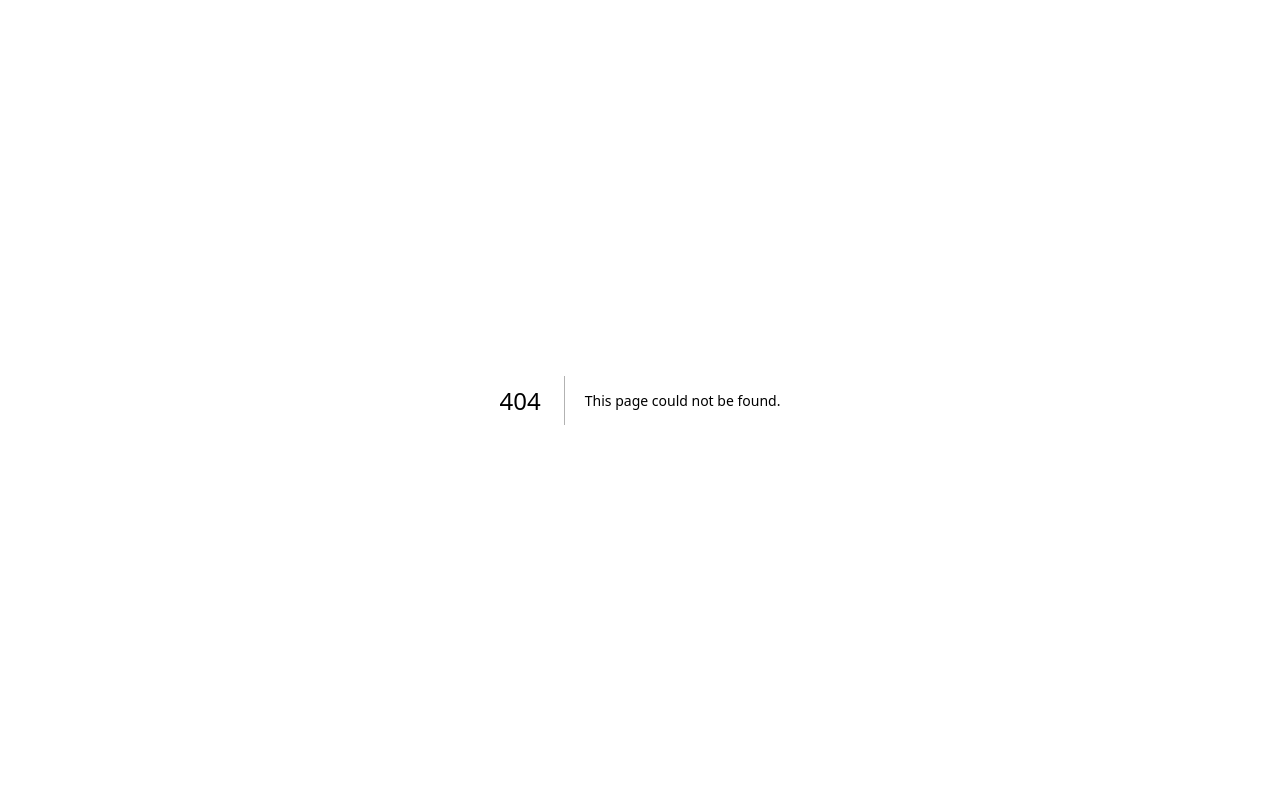
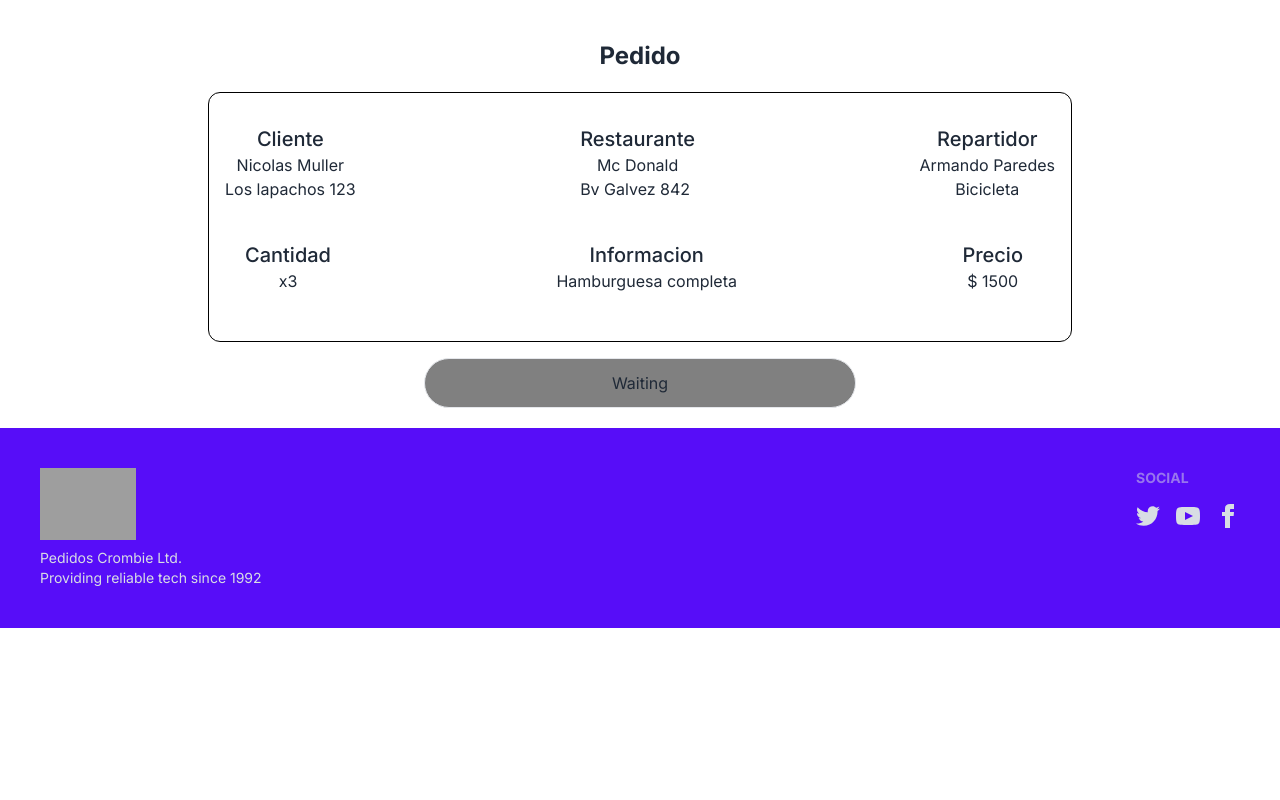
Before and after one commit to Wallesi/PedidosCrombie, a Next.js app: page /User/stagePedido in a window 1280 px wide. Before the commit this address had no page. Shown: the top 800 px of the page. Built offline with nearby package versions, Linux system fonts and the light colour scheme; grey boxes are pictures that could not be loaded.

Commit message:
front stagePedido finished

```diff
--- /dev/null
+++ b/src/app/User/stagePedido/page.tsx
@@ -0,0 +1,95 @@
+"use client"
+import { useState } from "react";
+
+export default function () {
+
+    const [estadoPedido, setEstadoPedido] = useState(0);
+    const estados = ['estado-gris', 'estado-amarillo', 'estado-verde', 'estado-verde-medio', 'estado-verde-oscuro', 'estado-rojo'];
+    const coloresFondo = ['gray', 'yellow', 'green', 'limegreen', 'darkgreen', 'red'];
+    const nombresColores = ['Waiting', 'Onprep', 'Prep', 'OnItsway', 'Received', 'Canceled'];
+
+    const handleClick = () => {
+        if (estadoPedido < estados.length - 1) {
+            setEstadoPedido(estadoPedido + 1);
+        } else {
+            setEstadoPedido(0);
+        }
+    };
+    return (
+        <div className="container mx-auto max-w-screen-lg pl-20 pr-20">
+            <h1 className="text-center text-2xl font-bold pt-10">Pedido</h1>
+
+            <div className="space-y-4 mt-5 mb-5">
+
+
+                <div className="border border-black rounded-xl pt-8 p-4">
+                    <div className="flex items-center justify-between">
+
+                        <div className="flex items-center justify-center gap-3">
+                            <div>
+                                <h1 className="text-center text-xl font-medium">Cliente</h1>
+                                <p className="text-center">Nicolas Muller</p>
+                                <p className="text-center">Los lapachos 123</p>
+                            </div>
+                        </div>
+
+
+                        <div className="flex items-center justify-center gap-3">
+                            <div>
+                                <h1 className="text-center text-xl font-medium">Restaurante</h1>
+                                <p className="text-center">Mc Donald</p>
+                                <p>Bv Galvez 842</p>
+                            </div>
+                        </div>
+                        <div className="flex items-center justify-center gap-3">
+                            <div>
+                                <h1 className="text-center text-xl font-medium">Repartidor</h1>
+                                <p className="text-center">Armando Paredes</p>
+                                <p className="text-center">Bicicleta</p>
+                            </div>
+                        </div>
+                    </div>
+                    <div className="flex items-center justify-between pt-10 pl-5 p-8">
+
+                        <div className="flex items-center justify-center gap-3">
+                            <div>
+                                <h1 className="text-center text-xl font-medium">Cantidad</h1>
+                                <p className="text-center">x3</p>
+                            </div>
+                        </div>
+
+
+                        <div className="flex items-center justify-center gap-3">
+                            <div>
+                                <h1 className="text-center text-xl font-medium">Informacion</h1>
+                                <p className="text-center">Hamburguesa completa</p>
+                            </div>
+                        </div>
+                        <div className="flex items-center justify-center gap-3">
+                            <div>
+                                <h1 className="text-center text-xl font-medium">Precio</h1>
+                                <p className="text-center">$ 1500</p>
+                            </div>
+                        </div>
+                    </div>
+                </div>
+
+
+
+
+
+
+                <div className="flex items-center justify-evenly">
+                <button
+                        className="border w-1/2 rounded-full p-3 text-center"
+                        onClick={handleClick}
+                        style={{ backgroundColor: coloresFondo[estadoPedido] }}
+                    >
+                        {nombresColores[estadoPedido]}
+                    </button>
+                </div>
+            </div>
+
+        </div>
+    );
+}
```
